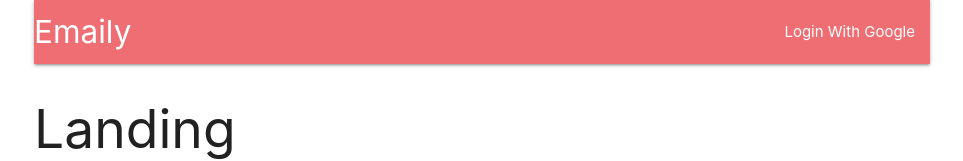
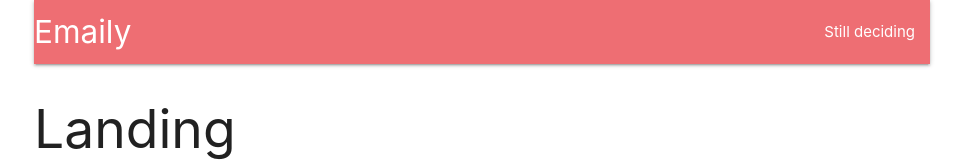
Before and after one commit to fcfargo/react-practice, a React (Create React App) app in the folder client/: page / in a window 1280 px wide. Shown: the top 161 px of the page, without its empty margins (158-1121 px from the left). Built offline with nearby package versions, Linux system fonts and the light colour scheme; no server answers.

Commit message:
feat: use state in redux store in header component

```diff
--- a/client/src/components/Header.js
+++ b/client/src/components/Header.js
@@ -1,6 +1,19 @@
 import React, { Component } from 'react';
+import { connect } from 'react-redux';
 
 class Header extends Component {
+  renderContent() {
+    const isAuthLoggedIn = this.props.auth;
+    switch (isAuthLoggedIn) {
+      case null:
+        return 'Still deciding';
+      case false:
+        return 'Im Logged out';
+      default:
+        return 'Im Logged in';
+    }
+  }
+
   render() {
     return (
       <nav>
@@ -8,7 +21,7 @@ class Header extends Component {
           <a className="brand-logo">Emaily</a>
           <ul className="right">
             <li>
-              <a>Login With Google</a>
+              <a>{this.renderContent()}</a>
             </li>
           </ul>
         </div>
@@ -17,4 +30,8 @@ class Header extends Component {
   }
 }
 
-export default Header;
+function mapStateToProps({ auth }) {
+  return { auth };
+}
+
+export default connect(mapStateToProps)(Header);
```
